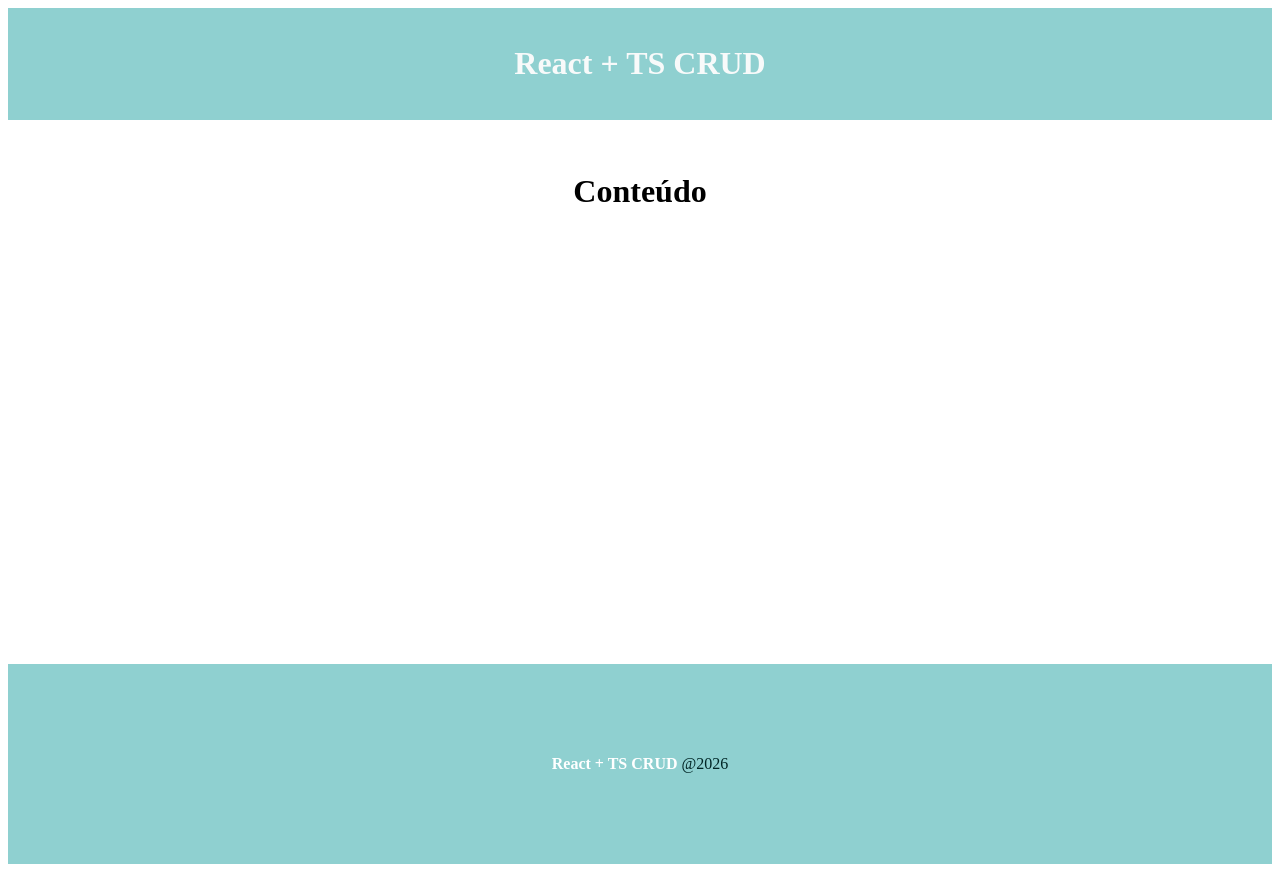
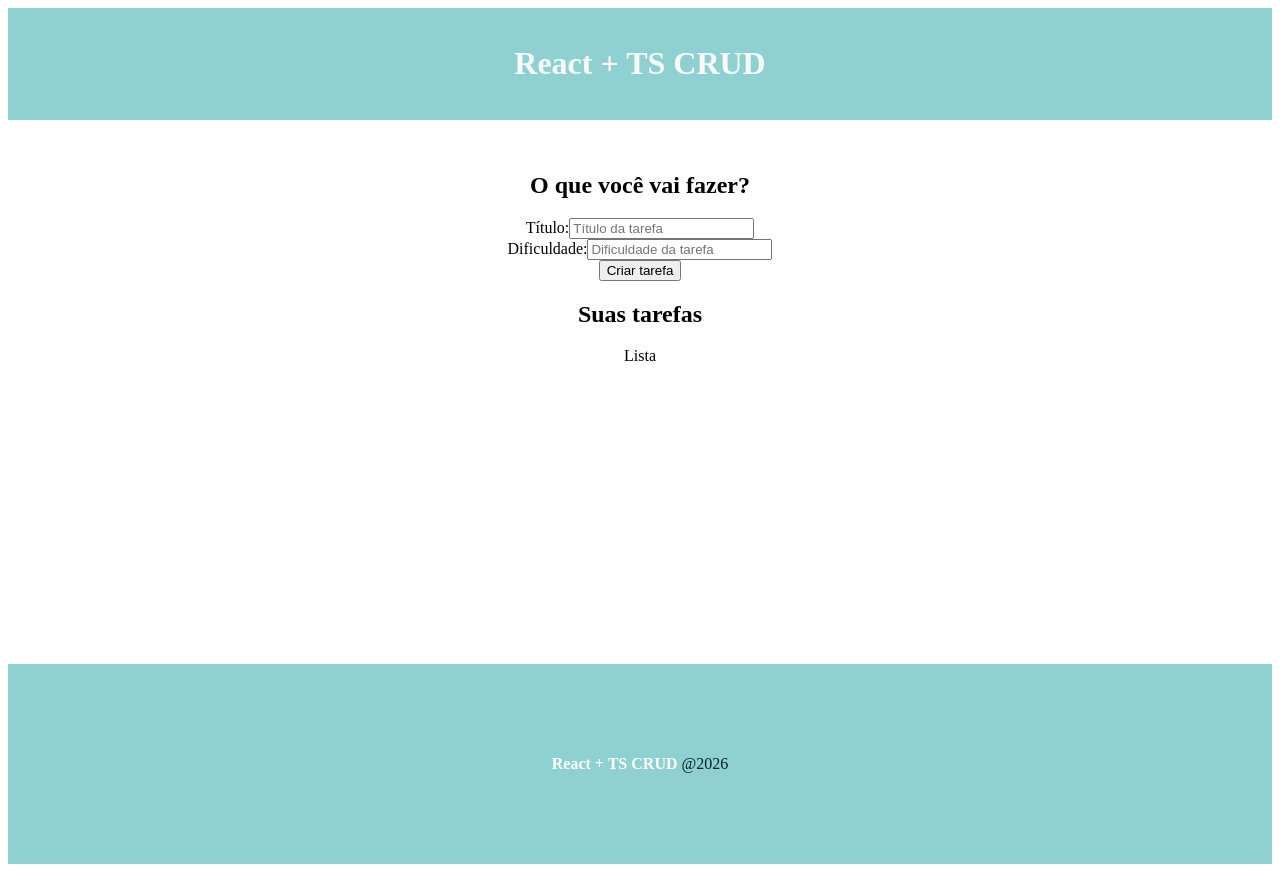
Before and after one commit to Gabriel-Vs20/crud_with_react_ts, a React (Create React App) app: page / in a window 1280 px wide. Built offline with nearby package versions, Linux system fonts and the light colour scheme.

Commit message:
Criando components de formulário e lista e chamando no App.tsx. Adicionando icons do bootstrap também.

```diff
--- a/public/index.html
+++ b/public/index.html
@@ -3,6 +3,7 @@
   <head>
     <meta charset="utf-8" />
     <link rel="icon" href="%PUBLIC_URL%/favicon.ico" />
+    <link rel="stylesheet" href="https://cdn.jsdelivr.net/npm/bootstrap-icons@1.13.1/font/bootstrap-icons.min.css">
     <meta name="viewport" content="width=device-width, initial-scale=1" />
     <meta name="theme-color" content="#000000" />
     <meta
--- a/src/App.tsx
+++ b/src/App.tsx
@@ -2,13 +2,16 @@ import React from 'react';
 import Footer from './components/Footer';
 import Header from './components/Header';
 import styles from './App.module.css';
+import Form from './components/Form';
+import List from './components/List';
 
 function App() {
   return (
     <div>
       <Header/>
       <main className={styles.main}>
-        <h1>Conteúdo</h1>
+        <Form btnText='Criar tarefa'/>
+        <List />
       </main>
       <Footer/>
     </div>
--- /dev/null
+++ b/src/components/Form.tsx
@@ -0,0 +1,24 @@
+import * as React from 'react';
+
+export interface IAppProps {
+    btnText: string
+}
+
+export default function Form (props: IAppProps) {
+  return (
+        <div>
+          <h2>O que você vai fazer? </h2>
+          <form action="">
+            <div>
+                <label htmlFor="title">Título:</label>
+                <input type="text" name = "title" placeholder='Título da tarefa' />
+            </div>
+            <div>
+                <label htmlFor="dificulty">Dificuldade:</label>
+                <input type="text" name = "title" placeholder='Dificuldade da tarefa' />
+            </div>
+            <input type="submit" value ={props.btnText}/>
+          </form>
+        </div>
+  );
+}
--- /dev/null
+++ b/src/components/List.tsx
@@ -0,0 +1,13 @@
+import * as React from 'react';
+
+export interface IAppProps {
+}
+
+export default function List (props: IAppProps) {
+  return (
+        <div>
+          <h2>Suas tarefas</h2>
+          <p>Lista</p>
+        </div>
+  );
+}
--- a/tsconfig.json
+++ b/tsconfig.json
@@ -12,6 +12,7 @@
     "allowSyntheticDefaultImports": true,
     "strict": true,
     "forceConsistentCasingInFileNames": true,
+    "ignoreDeprecations": "6.0",
     "noFallthroughCasesInSwitch": true,
     "module": "esnext",
     "moduleResolution": "node",
```
